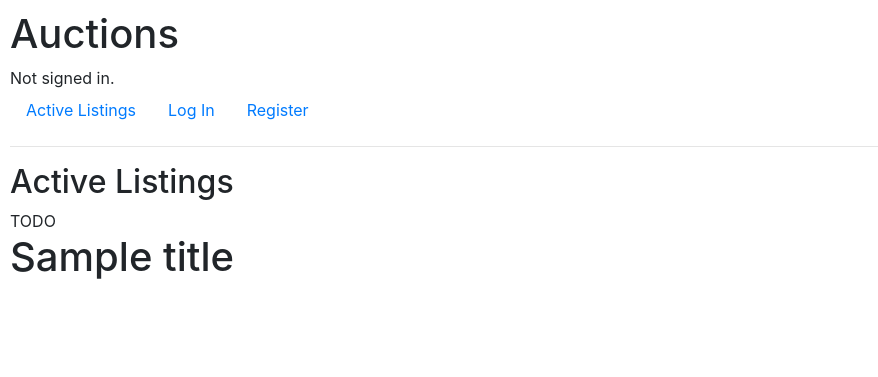
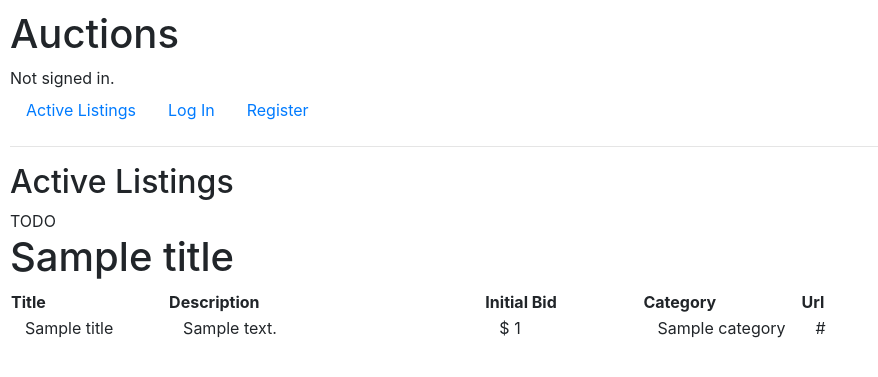
Before and after one commit to Cmmh1101/CS50-commerce, a Django app: template auctions/templates/auctions/index.html in a window 1280 px wide. Shown: the top 377 px of the page, without its empty margins (0-878 px from the left). Run offline with Django 3.2, Linux system fonts and the light colour scheme; the template is opened without the code that fills it: most values are stand-ins (such as "Sample title", 1, 10 or a date in 2020); some libraries are stand-ins or nearby versions.

```diff
--- a/auctions/templates/auctions/index.html
+++ b/auctions/templates/auctions/index.html
@@ -7,5 +7,22 @@
 
     {% if title %}
         <h1>{{ title }}</h1>
+        <table>
+            <tr>
+              <th>Title</th>
+              <th>Description</th>
+              <th>Initial Bid</th>
+              <th>Category</th>
+              <th>Url</th>
+            </tr>
+            <tr>
+              <td class="col-2">{{ title }}</td>
+              <td class="col-4">{{ description }}</td>
+              <td class="col-2">$ {{ initial_bid }}</td>
+              <td class="col-2">{{ category }}</td>
+              <td class="col-2">{{ url }}</td>
+            </tr>
+          </table>
     {% endif %}
+
 {% endblock %}
--- a/auctions/views.py
+++ b/auctions/views.py
@@ -69,8 +69,12 @@ def add(request):
             title = request.POST["title"]
             description = request.POST["description"]
             initial_bid = request.POST["initial-bid"]
+            category = request.POST["category"]
+            url = request.POST["url"]
             return render(request, "auctions/index.html", {
                 "title": title,
                 "description": description,
-                "initial_bid": initial_bid
+                "initial_bid": initial_bid,
+                "category": category,
+                "url": url
             })
```
